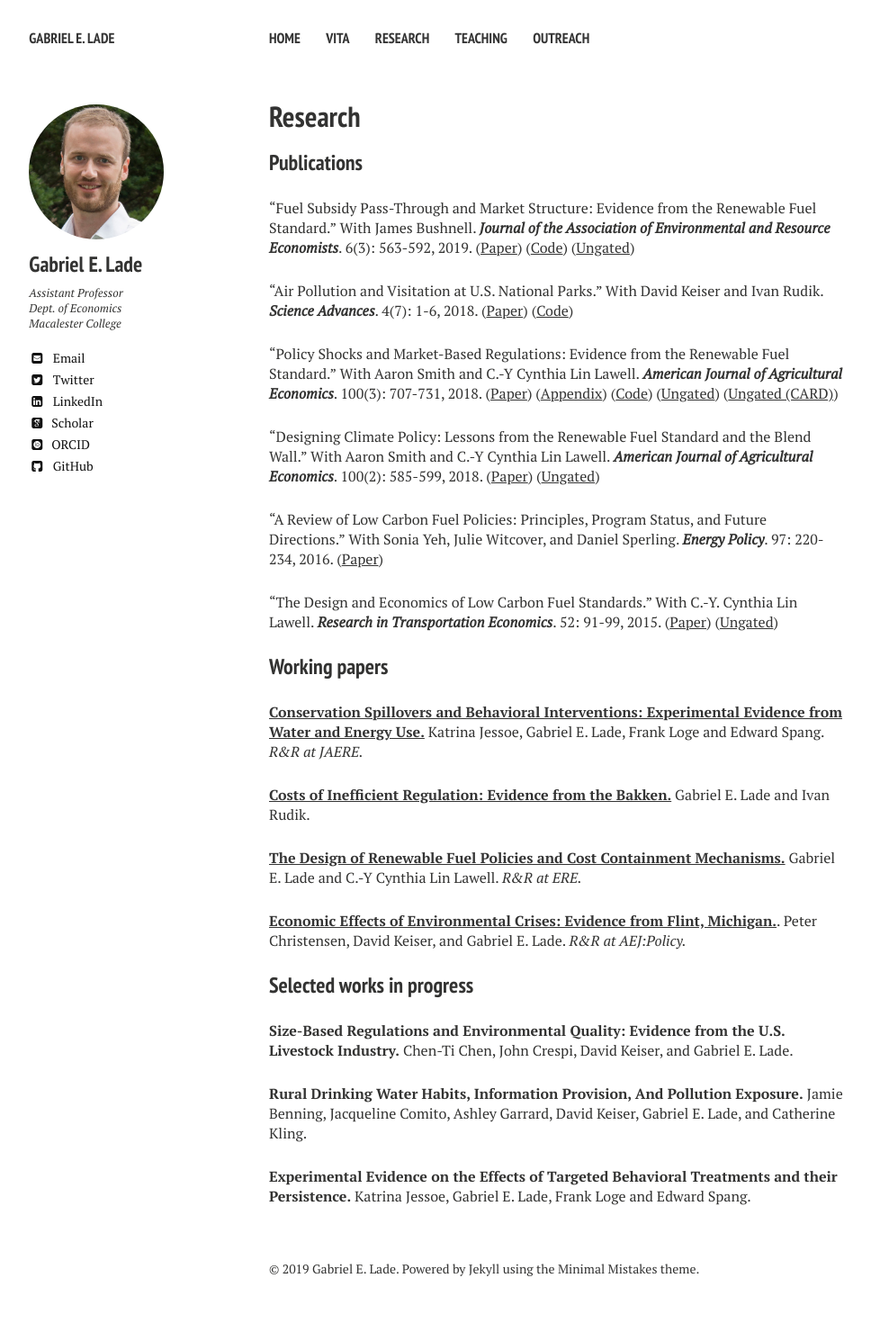
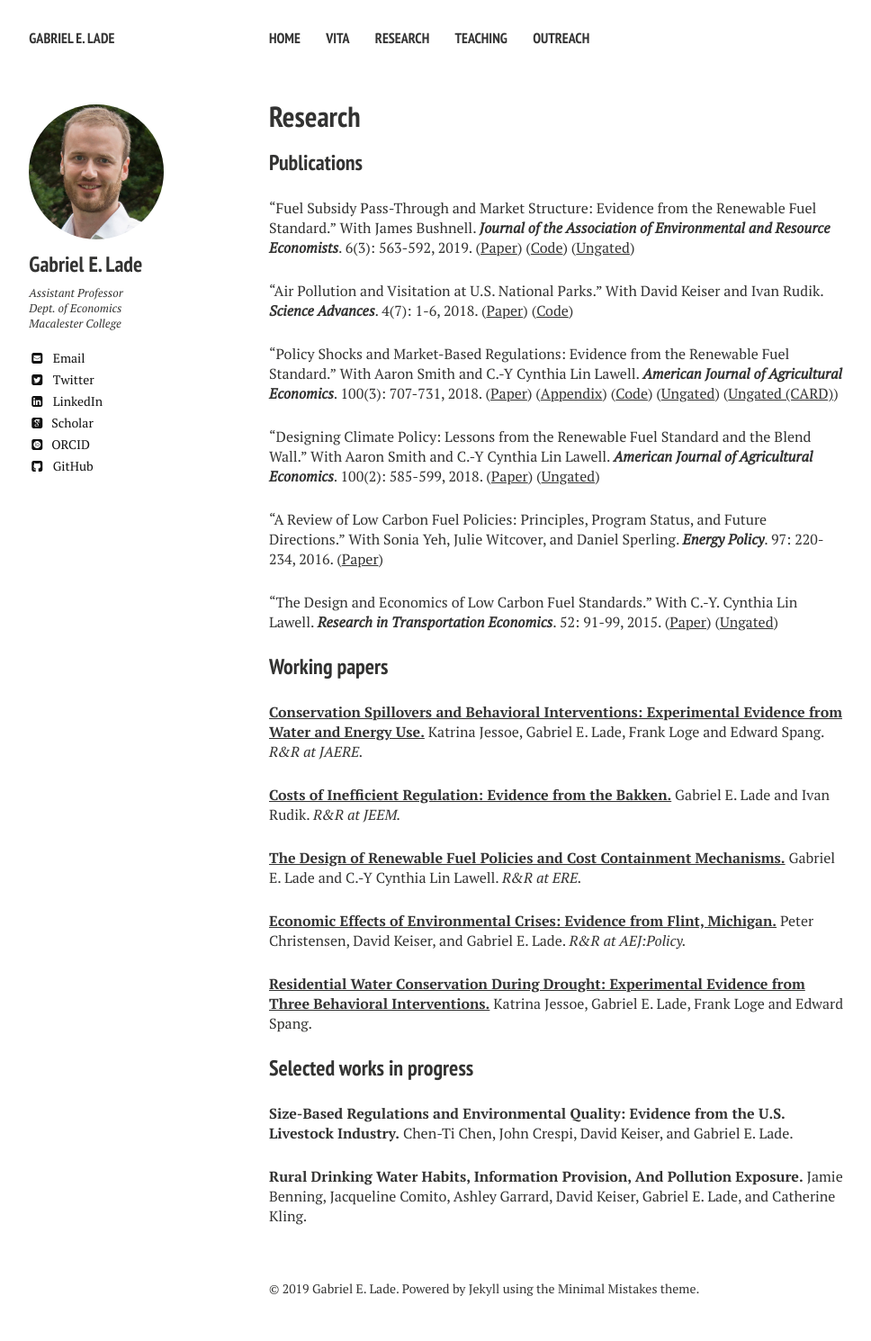
Before and after one commit to gabe-lade/gabe-lade.github.io, a Jekyll site: the page built from research.md, in a window 1280 px wide. Shown: the whole page at 90% size, without its empty margins (21-989 px from the left). Built offline with Jekyll 4.4.1, drawn with Linux system fonts in a browser that asks for light colours; nearby versions of some CDN libraries; some web fonts are replaced; before the commit the page ends 1468 px from its top, so only the background shows below that.

Commit message:
update working papers

```diff
--- a/research.md
+++ b/research.md
@@ -46,14 +46,16 @@ __[Conservation Spillovers and Behavioral Interventions: Experimental Evidence f
 Katrina Jessoe, Gabriel E. Lade, Frank Loge and Edward Spang.  <i> R&R at JAERE. </i>
 
 __[Costs of Inefficient Regulation: Evidence from the Bakken.](https://rawcdn.githack.com/gabe-lade/MyFiles/7776443475e06d3d311fa48cc7bc35c4f453ea14/lade-rudik-ndflare.pdf)__
-Gabriel E. Lade and Ivan Rudik.
+Gabriel E. Lade and Ivan Rudik.  <i> R&R at JEEM. </i>
 
 __[The Design of Renewable Fuel Policies and Cost Containment Mechanisms.](https://rawcdn.githack.com/gabe-lade/MyFiles/3fe6080cd55b0bfe5d0a8df9fa7b150306603c46/lade-lin-cost-containment.pdf)__
 Gabriel E. Lade and C.-Y Cynthia Lin Lawell.  <i> R&R at ERE. </i>
 
-__[Economic Effects of Environmental Crises: Evidence from Flint, Michigan.](https://rawcdn.githack.com/gabe-lade/MyFiles/324fc89b801b10bffcc2193a45422a50d047bd02/Flint_CKL.pdf)__.
+__[Economic Effects of Environmental Crises: Evidence from Flint, Michigan.](https://rawcdn.githack.com/gabe-lade/MyFiles/324fc89b801b10bffcc2193a45422a50d047bd02/Flint_CKL.pdf)__
 Peter Christensen, David Keiser, and Gabriel E. Lade. <i> R&R at AEJ:Policy. </i>
 
+__[Residential Water Conservation During Drought: Experimental Evidence from Three Behavioral Interventions.](https://rawcdn.githack.com/gabe-lade/MyFiles/5621b42a579b8904cbe70e5587dbb3783c10ce74/WSLongRunEffects_20191209.pdf)__
+Katrina Jessoe, Gabriel E. Lade, Frank Loge and Edward Spang.
 
 ### Selected works in progress
 
@@ -62,6 +64,3 @@ Chen-Ti Chen, John Crespi, David Keiser, and Gabriel E. Lade.
 
 __Rural Drinking Water Habits, Information Provision, And Pollution Exposure.__
 Jamie Benning, Jacqueline Comito, Ashley Garrard, David Keiser, Gabriel E. Lade, and Catherine Kling.
-
-__Experimental Evidence on the Effects of Targeted Behavioral Treatments and their Persistence.__
-Katrina Jessoe, Gabriel E. Lade, Frank Loge and Edward Spang.
```
